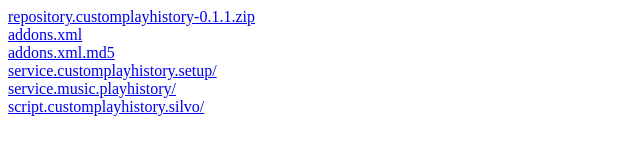
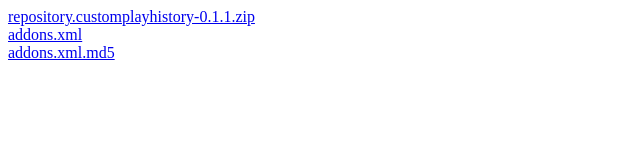
Before and after one commit to CrookedTooth/custom-play-history-kodi-repo, a plain HTML site: page index.html in a window 1280 px wide. Shown: the whole page, without its empty margins (0-640 px from the left). Drawn offline with Linux system fonts and the light colour scheme.

Commit message:
Avoid unbrowsable package directory links

```diff
--- a/index.html
+++ b/index.html
@@ -3,8 +3,5 @@
 <body>
 <a href="repository.customplayhistory-0.1.1.zip">repository.customplayhistory-0.1.1.zip</a><br>
 <a href="addons.xml">addons.xml</a><br>
-<a href="addons.xml.md5">addons.xml.md5</a><br>
-<a href="service.customplayhistory.setup/">service.customplayhistory.setup/</a><br>
-<a href="service.music.playhistory/">service.music.playhistory/</a><br>
-<a href="script.customplayhistory.silvo/">script.customplayhistory.silvo/</a>
+<a href="addons.xml.md5">addons.xml.md5</a>
 </body></html>
```
